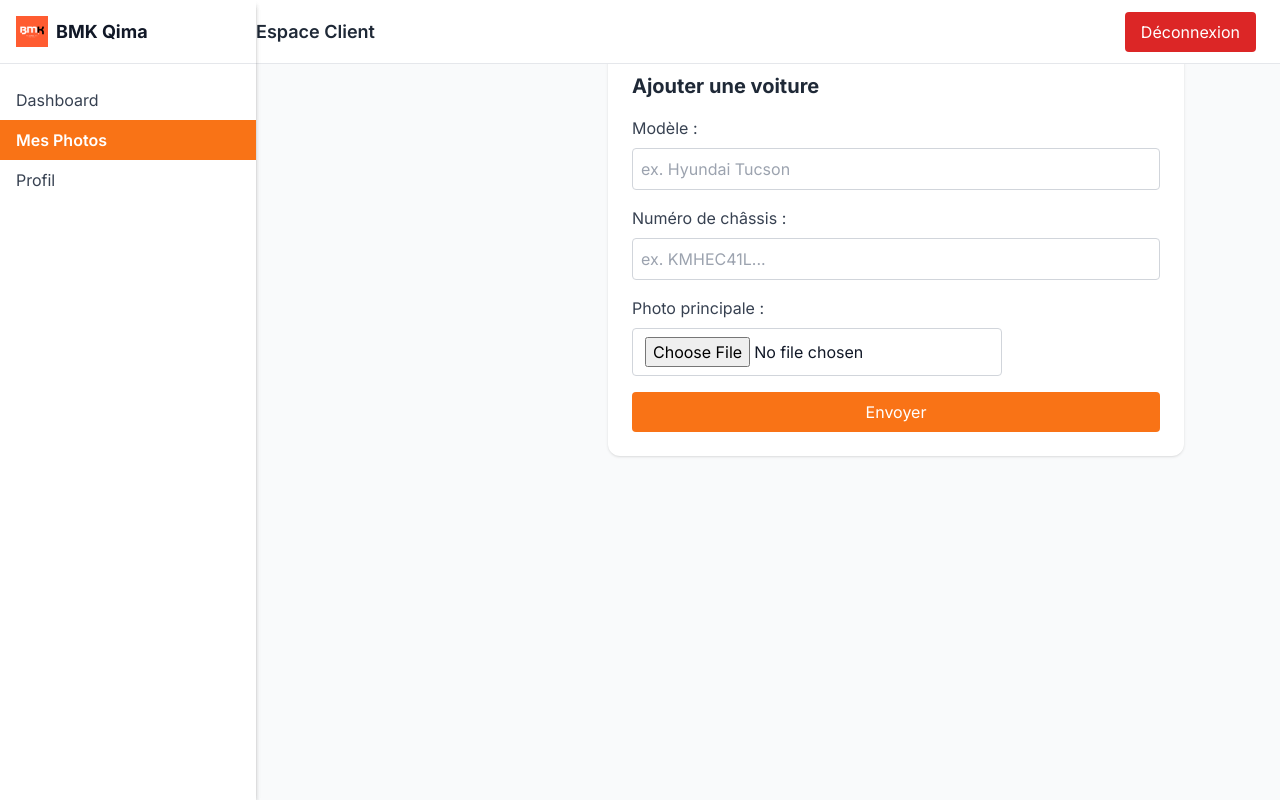
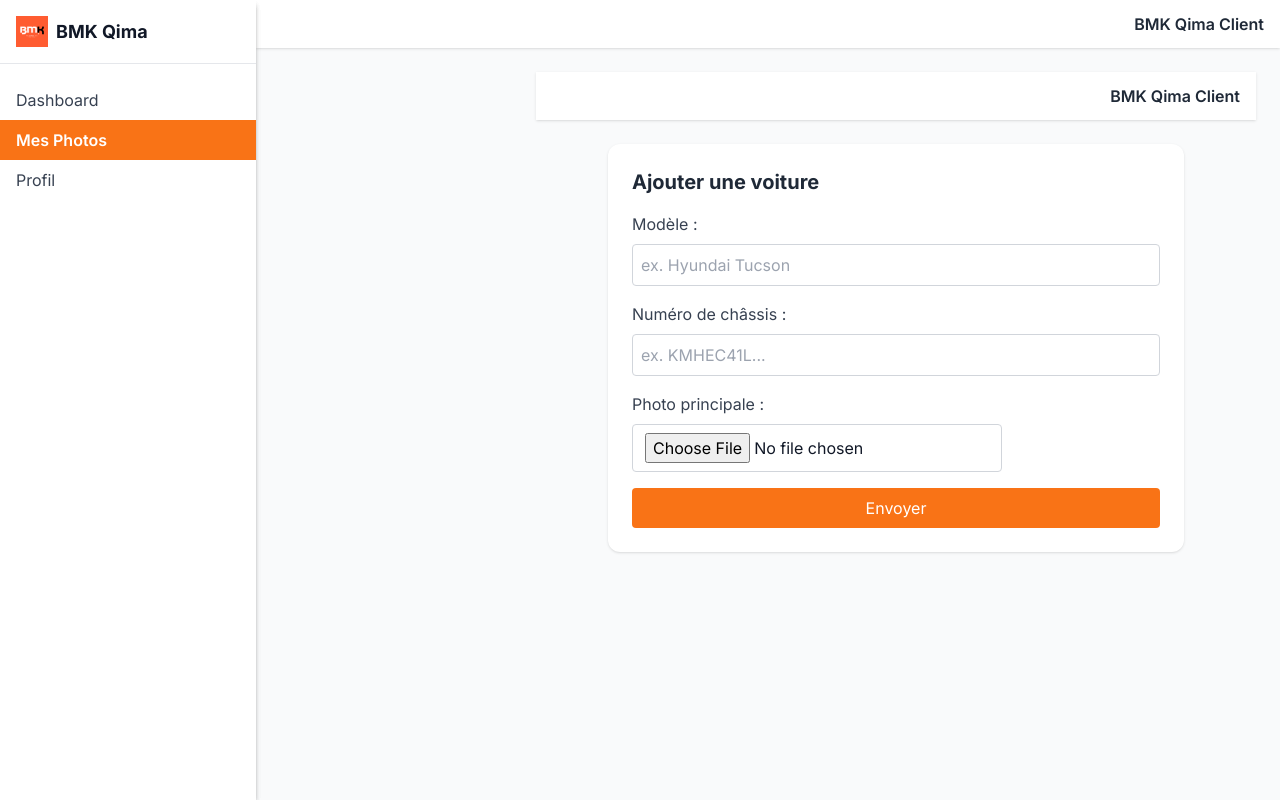
Before and after one commit to meridane/bmk-qima-parc, a Next.js app: page /upload in a window 1280 px wide. Built offline with nearby package versions, Linux system fonts and the light colour scheme; no server answers.

Commit message:
Update Navbar.tsx

```diff
--- a/components/Navbar.tsx
+++ b/components/Navbar.tsx
@@ -1,25 +1,16 @@
 'use client';
 
-import { supabase } from '@/lib/supabase';
-import { useRouter } from 'next/navigation';
+import { ReactNode } from 'react';
 
-export default function Navbar() {
-  const router = useRouter();
+interface NavbarProps {
+  children?: ReactNode;
+}
 
-  const handleLogout = async () => {
-    await supabase.auth.signOut();
-    router.push('/login');
-  };
-
+export default function Navbar({ children }: NavbarProps) {
   return (
-    <header className="h-16 bg-white border-b border-gray-200 pl-64 flex items-center justify-between px-6 fixed top-0 right-0 left-0 z-40">
-      <h1 className="text-lg font-semibold">Espace Client</h1>
-      <button
-        onClick={handleLogout}
-        className="bg-red-600 text-white px-4 py-2 rounded hover:bg-red-700"
-      >
-        Déconnexion
-      </button>
+    <header className="flex items-center justify-between bg-white shadow px-4 py-3">
+      <div>{children}</div>
+      <div className="font-semibold text-gray-800">BMK Qima Client</div>
     </header>
   );
 }
```
